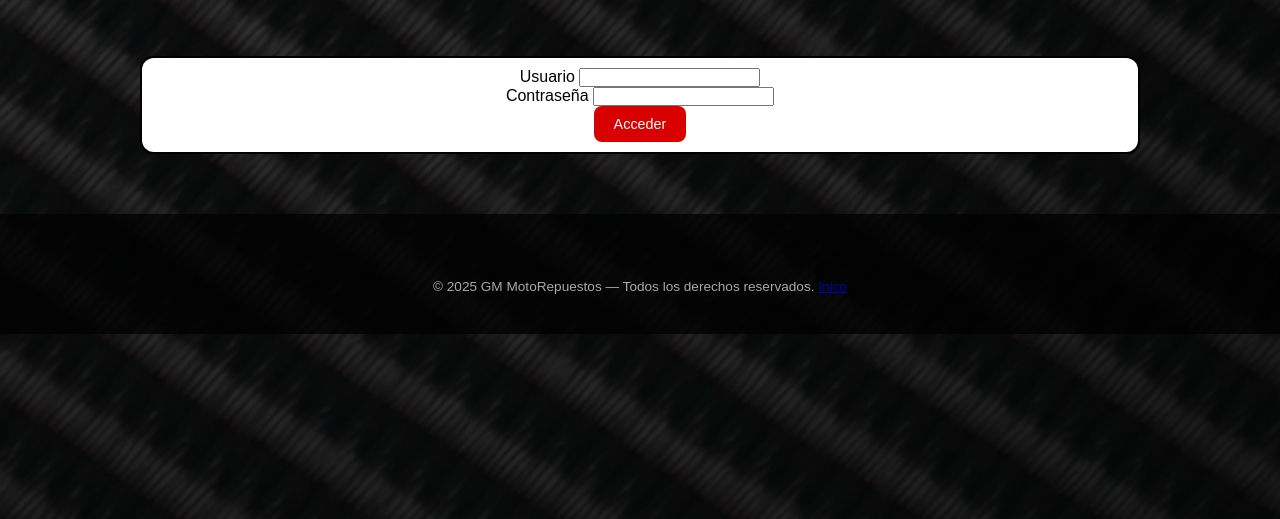
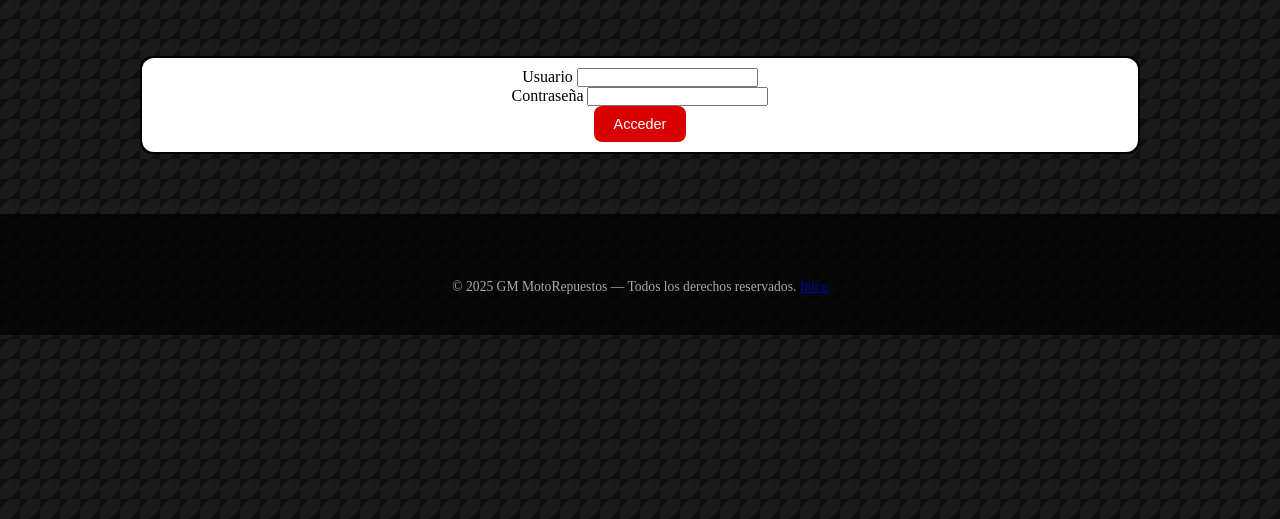
Before and after one commit to AdrianBenitezDev/gmmotorepuestos, a plain HTML site: page login/login.html in a window 1280 px wide. Shown: the part 281-800 px from the top of the page. Drawn offline with Linux system fonts and the light colour scheme.

Commit message:
background2

```diff
--- a/login/css.css
+++ b/login/css.css
@@ -26,17 +26,6 @@ body {
     box-sizing: border-box;
 }
 
-/* FONDO */
-body {
-    font-family: Arial, sans-serif;
-    background-image: url("background.png");
-    background-size: cover;
-    background-position: center;
-    background-repeat: no-repeat;
-    color: white;
-    padding-bottom: 50px;
-    position: relative;
-}
 /*
 .overlay {
     position: fixed;
```
